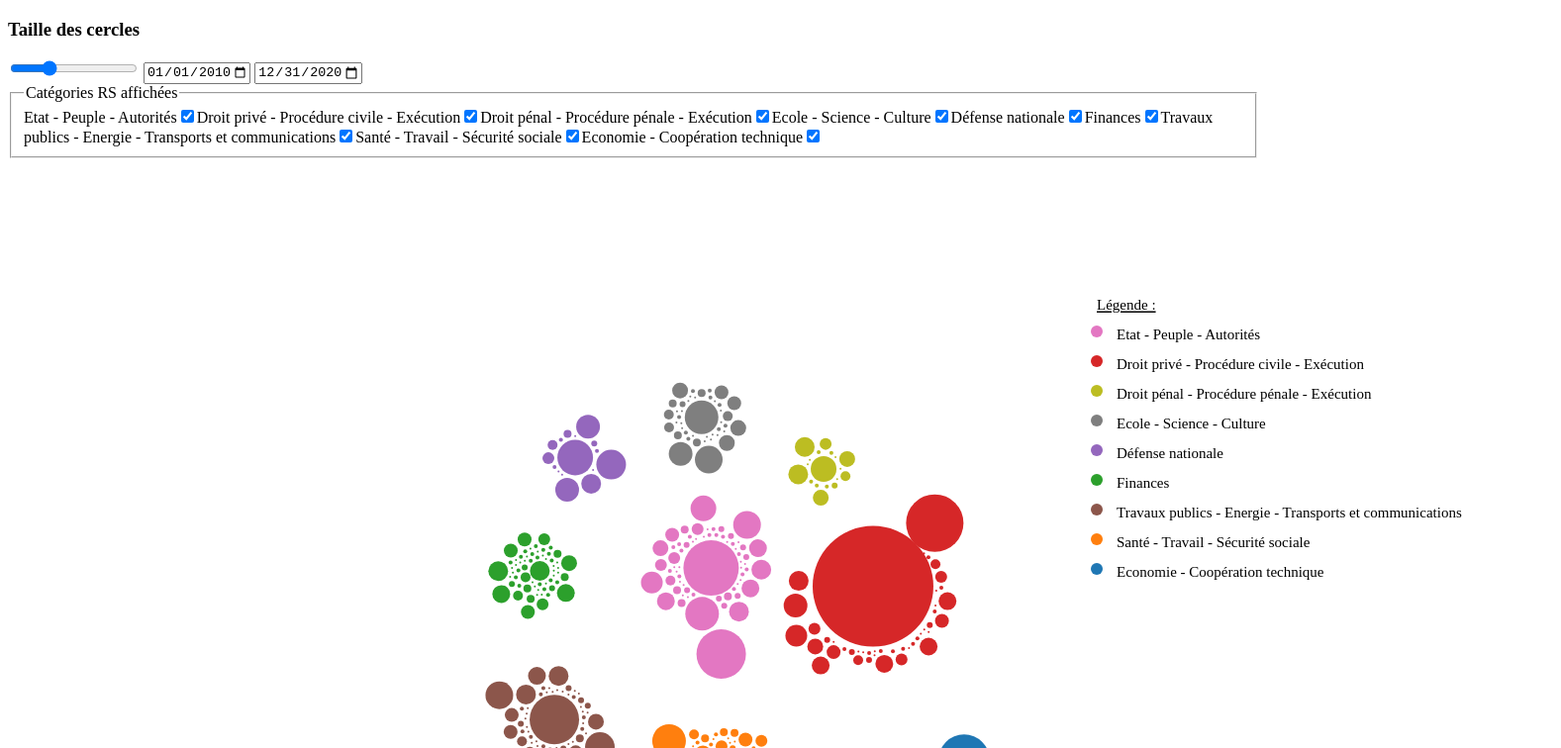
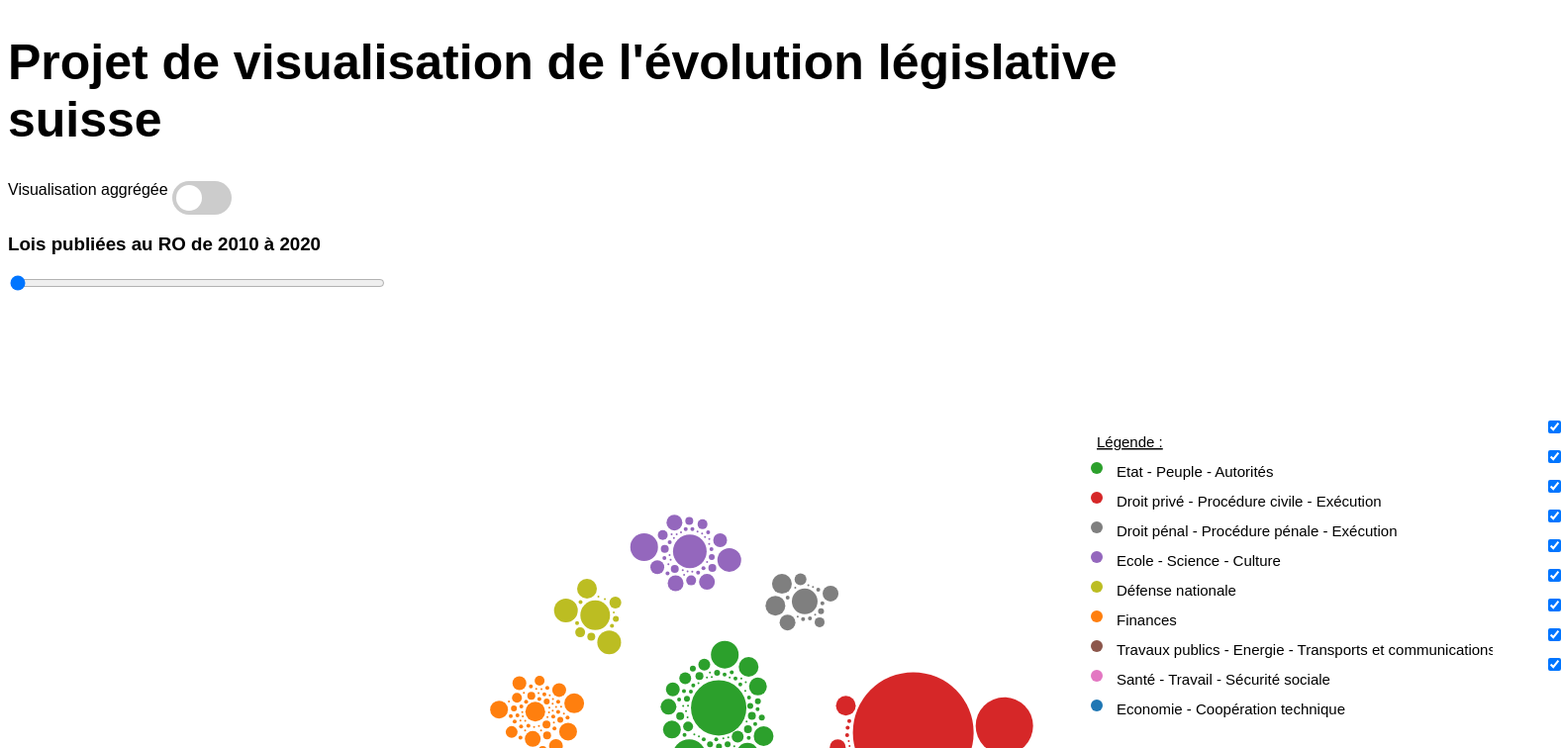
Before and after one commit to aurelienHamouti/legislative_inflation, a plain HTML site: page src/index.html in a window 1280 px wide. Shown: the top 756 px of the page at 99% size, 1577 px wide, since content can reach past the window. Drawn offline with nearby package versions, Linux system fonts and the light colour scheme; animation ran at ten frames a second.

Commit message:
design's improvement, add year selector

```diff
--- a/src/index.html
+++ b/src/index.html
@@ -4,23 +4,42 @@
     <meta charset="UTF-8">
     <meta http-equiv="X-UA-Compatible" content="IE=edge">
     <meta name="viewport" content="width=device-width, initial-scale=1.0">
+    <link rel="stylesheet" href="style.css" />
     <title>Cluster force layout</title>
+
 </head>
 <body>
-    <h3>Taille des cercles</h3>
 
-    <input type="range" id="sizeCircles" value="50" min="10" max="150" onchange="changeSizeCircles(this.value)">
-    <input type="date" id="anneeAfficheesMin" value="2010-01-01" min="2010-01-01" max="2020-12-31" step="1" onchange="changeMinDate(this.value)">
-    <input type="date" id="anneeAfficheesMax" value="2020-12-31" min="2010-01-01" max="2020-12-31"  step="1" onchange="changeMaxDate(this.value)">
+    <header>
+        <h1>Projet de visualisation de l'évolution législative suisse </h1>
+    </header>
 
-    <fieldset>
-        <legend>Catégories RS affichées</legend>
-        <div id="rsCategories"> </div>
-    </fieldset>
+    <!-- en attente de suppression -->
+    <!--<h2>Zoom : </h2> la barre pour changer la taille des cercles est cachée -> type hidden -->
+    <input type="hidden"  id="sizeCircles" value="50" min="10" max="150" onchange="changeSizeCircles(this.value)">
+
+    <label id="switchLabel">Visualisation aggrégée</label>
+    <label class="switch">
+        <input type="checkbox">
+        <span class="slider round"></span>
+      </label>
+
+
+    <h3 id="affichageAnneeSelectionnee">Lois publiées au RO de 2010 à 2020</h3>
+    <input type="range" id="selectAnnee" value="2010" min="2010" max="2020" step="1" onchange="changeAnnee(this.value)">
+
+    <!-- en attente de suppression -->
+    <input type="hidden" id="anneeAfficheesMin" value="2010-01-01" min="2010-01-01" max="2020-12-31" step="1" onchange="changeMinDate(this.value)">
+    <input type="hidden" id="anneeAfficheesMax" value="2020-12-31" min="2010-01-01" max="2020-12-31"  step="1" onchange="changeMaxDate(this.value)">
+
+
+    <div id="rsCategories"> </div>
+
 
     <g class="law_label" transform="translate(130,492)"></g>
 
     <script src="//d3js.org/d3.v3.min.js"></script>
     <script src="script.js"></script>
+
 </body>
 </html>
--- a/src/script.js
+++ b/src/script.js
@@ -24,6 +24,10 @@ const tab_mois=new Array("janvier", "février", "mars", "avril", "mai", "juin",
 
 var dateMaxDefault = new Date(document.getElementById("anneeAfficheesMax").value);
 var dateMinDefault = new Date(document.getElementById("anneeAfficheesMin").value);
+var anneeMax = dateMaxDefault.getFullYear();
+var anneeMin = dateMinDefault.getFullYear();
+dateMinDefault = anneeMin
+dateMaxDefault = anneeMax
 
 // Lancement du graph ----------------------------------------------------------------------
 //-------------------------------------------------------------------------------------------
@@ -31,6 +35,9 @@ var dateMinDefault = new Date(document.getElementById("anneeAfficheesMin").value
 loadGraph(maxRadiusCircles, dateMinDefault, dateMaxDefault, rsLevelSelected, rsCategorieSelected)// Appel de la fonction qui va charger les données et construire le graphique
 
 function loadGraph(maxRadius, dateMinSelected, dateMaxSelected, rsLevelSelected, rsCategorieSelected){
+  dateMinSelected -= 1
+  console.log("anneeMin " + dateMinSelected)
+  console.log("anneeMax " + dateMaxDefault)
 
   // Importation des données -------------------------------------------------------
   //--------------------------------------------------------------------------------
@@ -86,7 +93,6 @@ function loadGraph(maxRadius, dateMinSelected, dateMaxSelected, rsLevelSelected,
       });
 
       console.log(lstCategoriesRS)// Affiche les données au format brut dans la console du navigateur
-
       console.log("Data with RS categories : ")// Affiche les données avec les catégories dans la console du navigateur
       console.log(data)// Affiche les données avec les catégories dans la console du navigateur
 
@@ -117,22 +123,22 @@ function loadGraph(maxRadius, dateMinSelected, dateMaxSelected, rsLevelSelected,
         if(rsLevelSelected == 1){
           let ch =  document.getElementById("rs"+d.categorieRS_level_1_nb)
           if(ch == null){// Cas de figure où la page est chargée pour la 1ère fois, sans catégorie sélectionnée
-             if(parseDate(d.date_de_publication) < dateMaxSelected && parseDate(d.date_de_publication) > dateMinSelected){// Uniquement les occurences de d qui sont conformes aux dates min et max sélectionnées
+             if(parseDate(d.date_de_publication).getFullYear() < dateMaxSelected && parseDate(d.date_de_publication).getFullYear() > dateMinSelected){// Uniquement les occurences de d qui sont conformes aux dates min et max sélectionnées
                addNodesToList(d.categorieRS_level_1_nb);
             }
           }else{
-            if(parseDate(d.date_de_publication) < dateMaxSelected && parseDate(d.date_de_publication) > dateMinSelected && ch.checked == true){
+            if(parseDate(d.date_de_publication).getFullYear() < dateMaxSelected && parseDate(d.date_de_publication).getFullYear() > dateMinSelected && ch.checked == true){
               addNodesToList(d.categorieRS_level_1_nb);
             }
           }
         }else if(rsLevelSelected == 2){
           let ch =  document.getElementById("rs"+d.categorieRS_level_2_nb)
           if(ch == null){
-             if(parseDate(d.date_de_publication) < dateMaxSelected && parseDate(d.date_de_publication) > dateMinSelected && d.categorieRS_level_1_nb == rsCategorieSelected){
+             if(parseDate(d.date_de_publication).getFullYear() < dateMaxSelected && parseDate(d.date_de_publication).getFullYear() > dateMinSelected && d.categorieRS_level_1_nb == rsCategorieSelected){
               addNodesToList(d.categorieRS_level_2_nb)
             }
           }else{
-            if(parseDate(d.date_de_publication) < dateMaxSelected && parseDate(d.date_de_publication) > dateMinSelected && ch.checked == true && d.categorieRS_level_1_nb == rsCategorieSelected){
+            if(parseDate(d.date_de_publication).getFullYear() < dateMaxSelected && parseDate(d.date_de_publication).getFullYear() > dateMinSelected && ch.checked == true && d.categorieRS_level_1_nb == rsCategorieSelected){
               addNodesToList(d.categorieRS_level_2_nb);
             }
           }
@@ -140,11 +146,11 @@ function loadGraph(maxRadius, dateMinSelected, dateMaxSelected, rsLevelSelected,
           console.log("niveau 3 du RS")
           let ch =  document.getElementById("rs"+d.categorieRS_level_3_nb)
           if(ch == null){
-             if(parseDate(d.date_de_publication) < dateMaxSelected && parseDate(d.date_de_publication) > dateMinSelected && d.categorieRS_level_2_nb == rsCategorieSelected){
+             if(parseDate(d.date_de_publication).getFullYear() < dateMaxSelected && parseDate(d.date_de_publication).getFullYear() > dateMinSelected && d.categorieRS_level_2_nb == rsCategorieSelected){
               addNodesToList(d.categorieRS_level_3_nb)
             }
           }else{
-            if(parseDate(d.date_de_publication) < dateMaxSelected && parseDate(d.date_de_publication) > dateMinSelected && ch.checked == true && d.categorieRS_level_2_nb == rsCategorieSelected){
+            if(parseDate(d.date_de_publication).getFullYear() < dateMaxSelected && parseDate(d.date_de_publication).getFullYear() > dateMinSelected && ch.checked == true && d.categorieRS_level_2_nb == rsCategorieSelected){
               addNodesToList(d.categorieRS_level_3_nb);
             }
           }
@@ -238,13 +244,13 @@ function loadGraph(maxRadius, dateMinSelected, dateMaxSelected, rsLevelSelected,
           law_label_node.append("rect")
           .attr("class", "rect_law_selected_label")
           .attr("x", "1.5em")
-          .attr("y", "8em")
+          .attr("y", "10em")
           .attr("width", 450)
-          .attr("height", 170)
+          .attr("height", 150)
           .attr('stroke', 'black')
           .attr("stroke-opacity", 0)
           .attr("fill-opacity", "0")// Opacité à 0 afin de cacher le rectangle
-          .attr('fill', '#c8cfd3');
+          .attr('fill', '#e7eb90');
 
           svg.selectAll(".rect_law_selected_label")
             .attr("fill-opacity", "100")
@@ -252,7 +258,7 @@ function loadGraph(maxRadius, dateMinSelected, dateMaxSelected, rsLevelSelected,
 
           // Ajout des labels textuels d'une loi sélectionnée -----------
 
-          law_label_node.append("text")
+          /*law_label_node.append("text")
             .attr("class", "text_law_selected_label")
             .attr("dx", "1.8em")
             .attr("dy", "8.8em")
@@ -262,7 +268,7 @@ function loadGraph(maxRadius, dateMinSelected, dateMaxSelected, rsLevelSelected,
             //.style("opacity", 100)
             .style('fill', '#1f5e78')
             .style("font-size", "18px")
-            .text("Informations sur la loi sélectionnée");
+            .text("Informations sur la loi sélectionnée");*/
 
           law_label_node.append("text")
             .attr("class", "text_law_selected_label")
@@ -436,10 +442,9 @@ function loadGraph(maxRadius, dateMinSelected, dateMaxSelected, rsLevelSelected,
         let ch = document.getElementById("rs"+d.num_rs)
         if(ch == null){
           d3.select("body").selectAll("#rsCategories")
-          .append('label')
-            .attr("class", "rsCheckboxes")
-            .text(d.description_categorie_rs)
           .append("input")
+            .style("position", "absolute")
+            .style("left", 1560 + "px").style("top", haut + 242 + "px")
             .attr("class", "rsCheckboxes")
             .attr("id", "rs"+d.num_rs)
             .attr("value", d.num_rs)
@@ -461,15 +466,15 @@ function changeSizeCircles(maxRadius){
   loadGraph(maxRadius/100, dateMinDefault, dateMaxDefault, rsLevelSelected, rsCategorieSelected)
 }
 
-function changeMaxDate(maxDate){
+/*function changeMaxDate(maxDate){
   d3.select("svg").remove();
   loadGraph(maxRadiusCircles, dateMinDefault, new Date(maxDate), rsLevelSelected, rsCategorieSelected)
-}
+}*/
 
-function changeMinDate(minDate){
+/*function changeMinDate(minDate){
   d3.select("svg").remove();
   loadGraph(maxRadiusCircles, new Date(minDate), dateMaxDefault, rsLevelSelected, rsCategorieSelected)
-}
+}*/
 
 function changeRsCategories(isChecked, rsCategorie){
   d3.select("svg").remove();
@@ -481,3 +486,12 @@ function selectedCategorie(rsLevelSelected, categorie){
   document.getElementById("rsCategories").innerHTML = '';
   loadGraph(maxRadiusCircles, dateMinDefault, dateMaxDefault, rsLevelSelected+1, categorie)
 }
+
+function changeAnnee(anneeMin){
+  document.getElementById("affichageAnneeSelectionnee").innerHTML = 'Lois publiées au RO de ' + anneeMin + ' à 2020';
+  d3.select("svg").remove();
+  document.getElementById("rsCategories").innerHTML = '';
+  //console.log("année max : " + anneeMax)
+  //console.log("année anneeMin : " + anneeMin)
+  loadGraph(maxRadiusCircles, anneeMin, anneeMax, rsLevelSelected, rsCategorieSelected)
+}
--- /dev/null
+++ b/src/style.css
@@ -0,0 +1,95 @@
+/* APPLIQUER HELVETICA A TOUT LE TEXTE */
+*
+{
+    font-family: Arial, Helvetica, sans-serif;
+}
+
+/* Titre */
+h1
+{
+    font-size: 50px;
+}
+
+/* Sous-titre */
+h2
+{
+    font-size: 12px;
+    font-weight: normal;
+}
+
+#selectAnnee {
+    width:30%;
+}
+
+.rsCategoriesFieldset {
+    position: absolute;
+    left: 1600px;
+    top: 400px;
+    height: 500px;
+    width: 10px;
+
+}
+
+ /* The switch - the box around the slider ---------------------------------- */
+
+.switch {
+    position: relative;
+    display: inline-block;
+    width: 60px;
+    height: 34px;
+}
+
+/* Hide default HTML checkbox */
+.switch input {
+    opacity: 0;
+    width: 0;
+    height: 0;
+}
+
+/* The slider */
+.slider {
+  position: absolute;
+  cursor: pointer;
+  top: 0;
+  left: 0;
+  right: 0;
+  bottom: 0;
+  background-color: #ccc;
+  -webkit-transition: .4s;
+  transition: .4s;
+}
+
+.slider:before {
+  position: absolute;
+  content: "";
+  height: 26px;
+  width: 26px;
+  left: 4px;
+  bottom: 4px;
+  background-color: white;
+  -webkit-transition: .4s;
+  transition: .4s;
+}
+
+input:checked + .slider {
+  background-color: #2196F3;
+}
+
+input:focus + .slider {
+  box-shadow: 0 0 1px #2196F3;
+}
+
+input:checked + .slider:before {
+  -webkit-transform: translateX(26px);
+  -ms-transform: translateX(26px);
+  transform: translateX(26px);
+}
+
+/* Rounded sliders */
+.slider.round {
+  border-radius: 34px;
+}
+
+.slider.round:before {
+  border-radius: 50%;
+}
```
